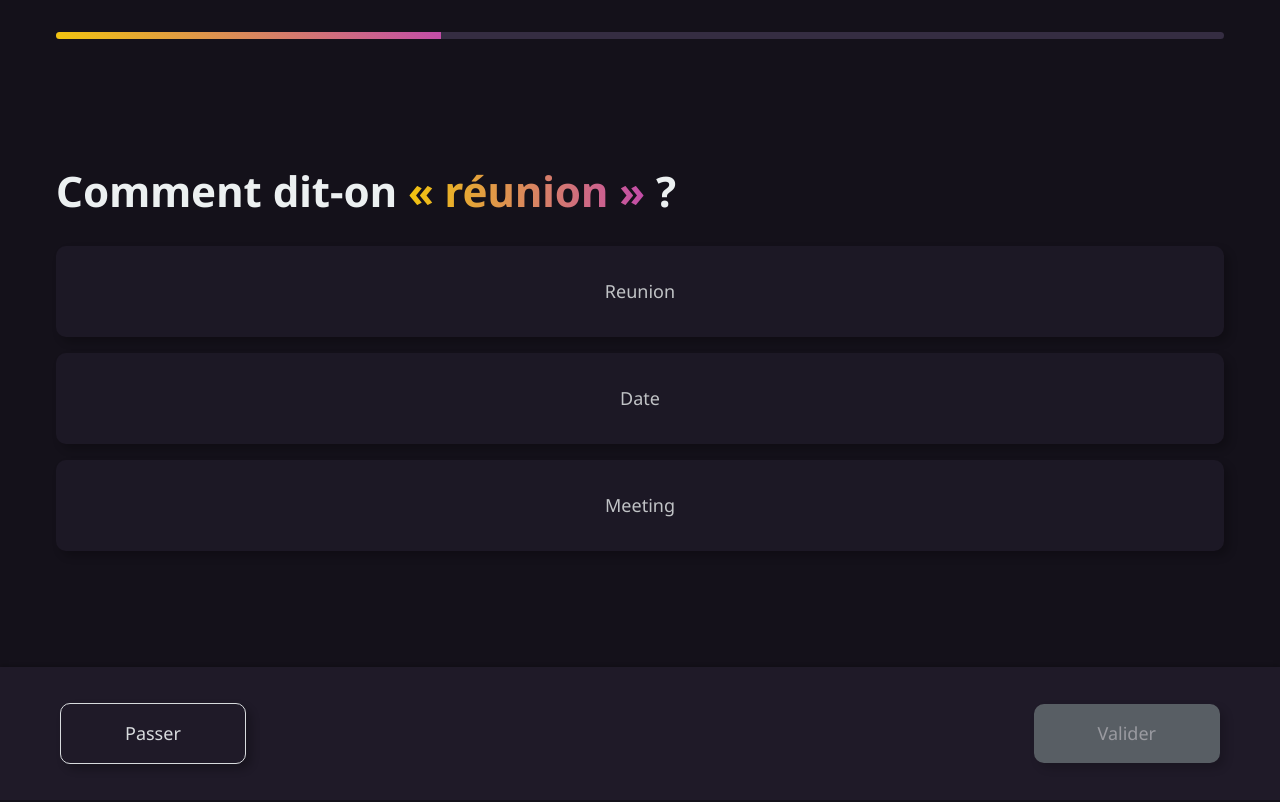
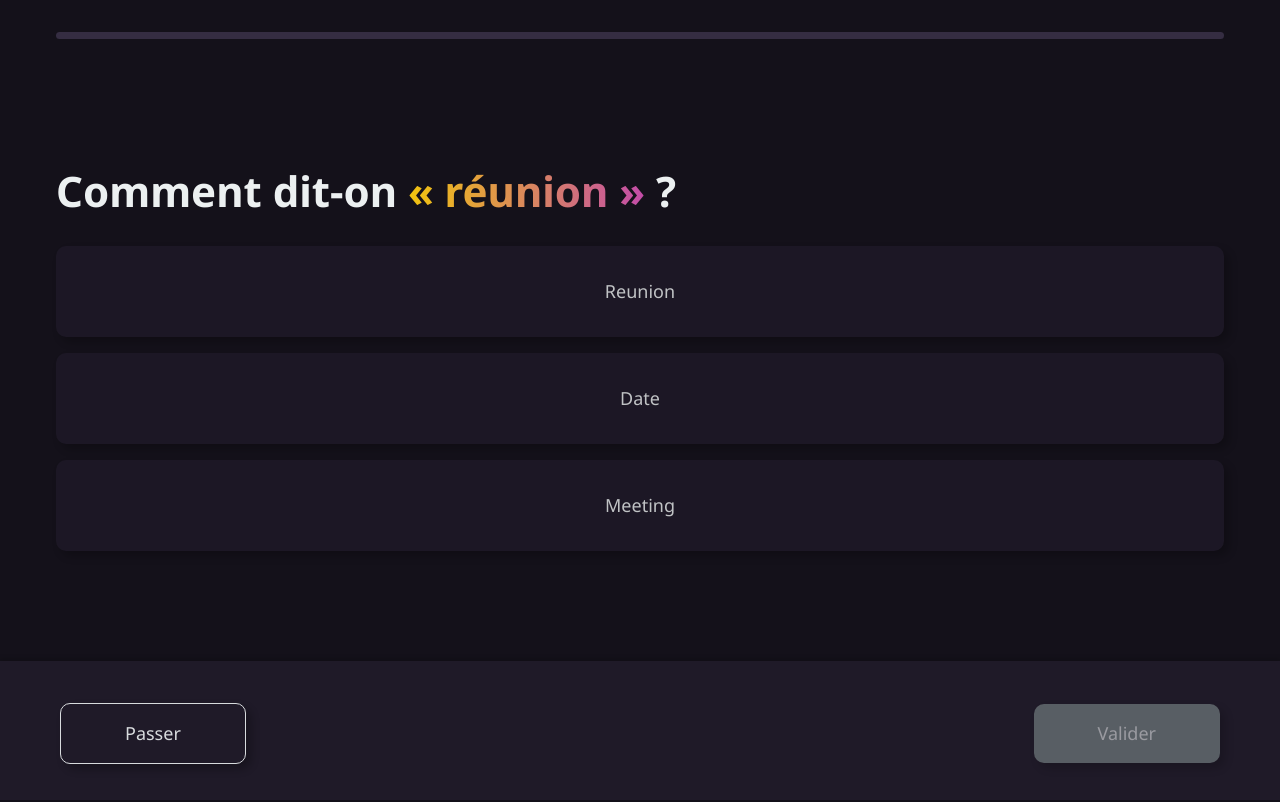
Before and after one commit to cborchert/english-for-devs, a SvelteKit app: page /quiz-example in a window 1280 px wide. Built offline with nearby package versions, Linux system fonts and the light colour scheme.

Commit message:
Allow for several questions in a quiz

```diff
--- a/src/lib/components/atoms/Card.svelte
+++ b/src/lib/components/atoms/Card.svelte
@@ -103,7 +103,6 @@
 	}
 
 	button.card {
-		outline: none;
 		cursor: pointer;
 		opacity: 0.8;
 		transition: opacity 0.2s ease-in-out;
--- a/src/lib/styles/_vars.scss
+++ b/src/lib/styles/_vars.scss
@@ -29,6 +29,8 @@
 	--color-light-blue: #74a6c8;
 	--color-light-turquoise: #99ddd0;
 	--color-raspberry: #c34ca9;
+	--color-dark-green: #166235;
+	--color-dark-red: #421510;
 
 	// theme
 	--color-background: var(--color-dark-gray);
@@ -36,6 +38,8 @@
 	--color-background-alt-light: var(--color-light-gray);
 	--color-background-gradient-start: var(--color-dark-gray);
 	--color-background-gradient-stop: var(--color-dark-blue);
+	--color-background-success: var(--color-dark-green);
+	--color-background-error: var(--color-dark-red);
 
 	--color-text: var(--color-flat-clouds);
 	--color-text-gradient-start: var(--color-flat-sun-flower);
@@ -53,6 +57,8 @@
 	--color-warning-dark: var(--color-flat-orange);
 	--color-danger: var(--color-flat-alizarin);
 	--color-danger-dark: var(--color-flat-pomegranate);
+	--color-error: var(--color-flat-alizarin);
+	--color-error-dark: var(--color-flat-pomegranate);
 	--color-neutral: var(--color-flat-concrete);
 	--color-disabled: var(--color-flat-concrete);
 	--color-disabled-dark: var(--color-flat-asbestos);
--- a/src/lib/styles/globals.scss
+++ b/src/lib/styles/globals.scss
@@ -107,3 +107,7 @@ a,
 		}
 	}
 }
+
+mark {
+	@extend .with-text-gradient;
+}
--- a/src/routes/(quiz)/quiz-example/+page.svelte
+++ b/src/routes/(quiz)/quiz-example/+page.svelte
@@ -1,49 +1,180 @@
 <script lang="ts">
+	import Card from '$lib/components/atoms/Card.svelte';
 	import Button from '$lib/components/atoms/Button.svelte';
-	import Card from '$lib/components/atoms/Card.svelte';
 	import Container from '$lib/components/atoms/Container.svelte';
 	import AccentText from '$lib/components/atoms/AccentText.svelte';
 	import ProgressBar from '$lib/components/atoms/ProgressBar.svelte';
 	import MultipleSelectExercise from '$lib/components/molecules/exercises/MultipleSelectExercise.svelte';
 
-	let fill = 33;
+	const exercises = [
+		{
+			type: 'multipleSelect',
+			question: 'Comment dit-on <mark>« réunion »</mark> ?',
+			options: [
+				{ value: 'Reunion', text: 'Reunion' },
+				{ value: 'Date', text: 'Date' },
+				{ value: 'Meeting', text: 'Meeting' }
+			],
+			keepOrder: false,
+			correctResponse: 'Meeting',
+			responseCaseSensitive: false,
+			exactResponseOnly: false
+		},
+		{
+			type: 'multipleSelect',
+			question: 'What is the English word for <mark>« ordinateur »</mark> ?',
+			options: [
+				{ value: 'Computer', text: 'Computer' },
+				{ value: 'Keyboard', text: 'Keyboard' },
+				{ value: 'Mouse', text: 'Mouse' }
+			],
+			keepOrder: false,
+			correctResponse: 'Computer',
+			responseCaseSensitive: false,
+			exactResponseOnly: false
+		},
+		{
+			type: 'multipleSelect',
+			question: 'How do you say <mark>« smartphone »</mark> in English?',
+			options: [
+				{ value: 'Cell phone', text: 'Cell phone' },
+				{ value: 'Smartphone', text: 'Smartphone' },
+				{ value: 'Landline', text: 'Landline' }
+			],
+			keepOrder: false,
+			correctResponse: 'Smartphone',
+			responseCaseSensitive: false,
+			exactResponseOnly: false
+		},
+		{
+			type: 'multipleSelect',
+			question: 'What is the English translation of <mark>« logiciel »</mark>?',
+			options: [
+				{ value: 'Hardware', text: 'Hardware' },
+				{ value: 'Software', text: 'Software' },
+				{ value: 'Operating system', text: 'Operating system' }
+			],
+			keepOrder: false,
+			correctResponse: 'Software',
+			responseCaseSensitive: false,
+			exactResponseOnly: false
+		},
+		{
+			type: 'multipleSelect',
+			question: 'Comment dit-on <mark>« développeur »</mark> en anglais ?',
+			options: [
+				{ value: 'Developer', text: 'Developer' },
+				{ value: 'Designer', text: 'Designer' },
+				{ value: 'Project manager', text: 'Project manager' }
+			],
+			keepOrder: false,
+			correctResponse: 'Developer',
+			responseCaseSensitive: false,
+			exactResponseOnly: false
+		},
+		{
+			type: 'multipleSelect',
+			question: 'What is the English word for <mark>« équipe »</mark> ?',
+			options: [
+				{ value: 'Team', text: 'Team' },
+				{ value: 'Company', text: 'Company' },
+				{ value: 'Organization', text: 'Organization' }
+			],
+			keepOrder: false,
+			correctResponse: 'Team',
+			responseCaseSensitive: false,
+			exactResponseOnly: false
+		}
+	];
 
+	let currentExercise = 0;
+	let hasSubmitted = false;
 	let answer: string | undefined = undefined;
-	let correctResponse = 'Meeting';
-	let hasSubmitted = false;
-	let caseInsensitive = true;
-	let answerIsCorrect = false;
+	let answerIsCorrect: boolean = false;
+
+	function respond(skip: boolean = false) {
+		hasSubmitted = true;
+		if (skip) {
+			answer = undefined;
+		}
+	}
+
+	function next() {
+		hasSubmitted = false;
+		answer = undefined;
+		answerIsCorrect = false;
+		currentExercise++;
+	}
+
+	function check(
+		response: string = '',
+		correctResponse: string = '',
+		caseSensitive: boolean = false,
+		exactResponseOnly: boolean = false
+	) {
+		let transformedResponse = caseSensitive ? response : response.toLowerCase();
+		let transformedCorrectResponse = caseSensitive
+			? correctResponse
+			: correctResponse.toLowerCase();
+		if (exactResponseOnly) {
+			return transformedResponse === transformedCorrectResponse;
+		} else {
+			// remove all punctuation marks
+			transformedResponse = transformedResponse.replace(/[.,\/#!$%\^&\*;:{}=\-_`~()]/g, '').trim();
+			transformedCorrectResponse = transformedCorrectResponse
+				.replace(/[.,\/#!$%\^&\*;:{}=\-_`~()]/g, '')
+				.trim();
+			return transformedResponse === transformedCorrectResponse;
+		}
+	}
+
+	$: fill = exercises.length ? Math.floor((currentExercise / exercises.length) * 100) : 0;
+
+	$: ({ correctResponse, responseCaseSensitive, exactResponseOnly, type } =
+		exercises[currentExercise] || {});
+
 	$: {
 		if (hasSubmitted) {
-			const transformedAnswer = caseInsensitive ? answer?.toLowerCase() : answer;
-			const transformedCorrectResponse = caseInsensitive
-				? correctResponse.toLowerCase()
-				: correctResponse;
-			answerIsCorrect = transformedAnswer === transformedCorrectResponse;
+			answerIsCorrect = check(answer, correctResponse, responseCaseSensitive, exactResponseOnly);
 		}
 	}
 </script>
 
 <div class="quizExample">
+	{#if currentExercise < exercises.length}
 		<header>
 			<Container>
 				<ProgressBar {fill} variant="gradient" />
 			</Container>
 		</header>
+	{/if}
 	<main>
+		{#if currentExercise < exercises.length}
+			{#if exercises[currentExercise]?.type === 'multipleSelect'}
 				<MultipleSelectExercise
-			options={[
-				{ value: 'Reunion', text: 'Reunion' },
-				{ value: 'Date', text: 'Date' },
-				{ value: 'Meeting', text: 'Meeting' }
-			]}
+					options={exercises[currentExercise].options}
 					bind:value={answer}
 					disabled={hasSubmitted}
+					randomize={!exercises[currentExercise].keepOrder}
 				>
-			<span slot="question">Comment dit-on <AccentText>&laquo; réunion &raquo;</AccentText> ?</span>
+					<span slot="question">{@html exercises[currentExercise].question || ''}</span>
 				</MultipleSelectExercise>
+			{/if}
+		{:else}
+			<Container>
+				<Card>
+					<p class="h1"><AccentText>Bravo !</AccentText></p>
+					<p class="h3">Vous avez terminé le quiz.</p>
+					<Button href="/">Go Home</Button>
+				</Card>
+			</Container>
+		{/if}
 	</main>
-	<footer>
+	{#if currentExercise < exercises.length}
+		<footer
+			class:success={hasSubmitted && answerIsCorrect}
+			class:error={hasSubmitted && !answerIsCorrect}
+		>
 			<Container>
 				<div class="footer-inner">
 					{#if hasSubmitted}
@@ -54,20 +185,17 @@
 								La bonne réponse était <strong>&laquo; {correctResponse} &raquo;</strong>
 							{/if}
 						</div>
-					<Button variant={answerIsCorrect ? 'success' : 'error'}>Continuer</Button>
+						<Button variant={answerIsCorrect ? 'success' : 'error'} on:click={next}
+							>Continuer</Button
+						>
 					{:else}
-					<Button
-						on:click={() => {
-							answer = undefined;
-							hasSubmitted = true;
-						}}
-						variant="ghost">Passer</Button
-					>
-					<Button on:click={() => (hasSubmitted = true)} disabled={!answer}>Valider</Button>
+						<Button on:click={() => respond(true)} variant="ghost">Passer</Button>
+						<Button on:click={() => respond()} disabled={!answer}>Valider</Button>
 					{/if}
 				</div>
 			</Container>
 		</footer>
+	{/if}
 </div>
 
 <style lang="scss">
@@ -99,7 +227,17 @@
 		bottom: 0;
 		width: 100%;
 		background: var(--color-background-alt);
+		border-top: 6px solid var(--color-background-alt);
 		box-shadow: var(--box-shadow-top);
+
+		&.success {
+			border-top-color: var(--color-success);
+			background: var(--color-background-success);
+		}
+		&.error {
+			border-top-color: var(--color-error);
+			background: var(--color-background-error);
+		}
 	}
 
 	.footer-inner {
```
Lines whose indentation alone changed are shown as unchanged.
